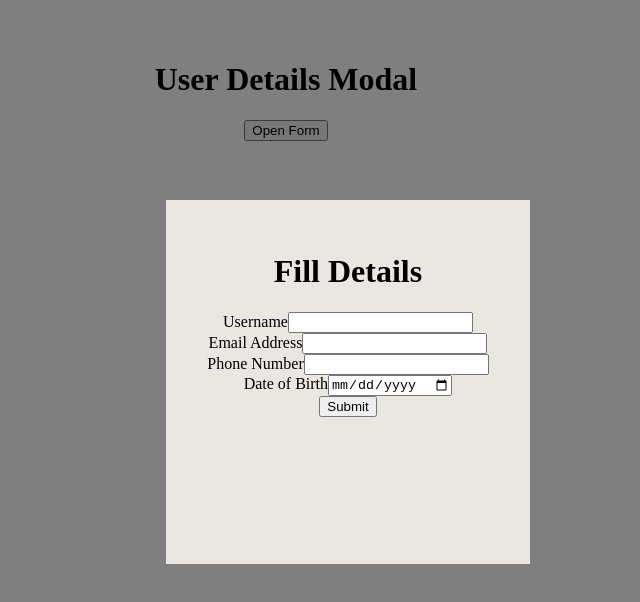
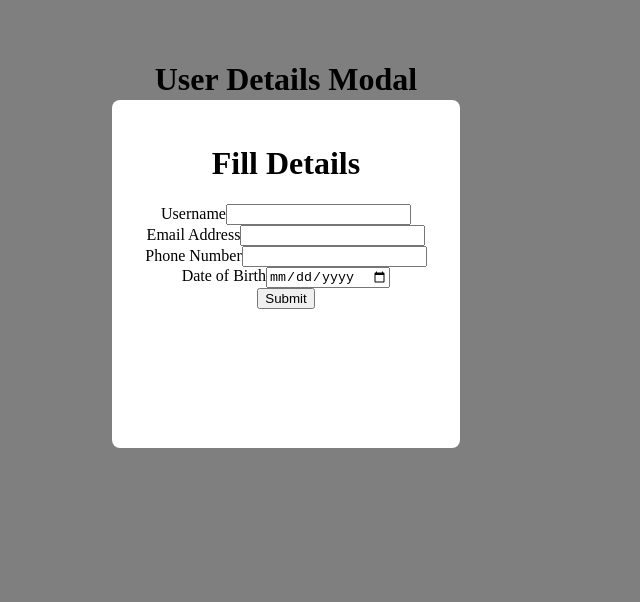
Before and after one commit to nikhilnikam619/xmodal, a React (Vite) app: page / in a window 1280 px wide. Both pictures are taken after a click on the button "Open Form". Shown: the top 602 px of the page, without its empty margins (354-994 px from the left). Built offline with nearby package versions, Linux system fonts and the light colour scheme.

Commit message:
code updated

```diff
--- a/src/App.css
+++ b/src/App.css
@@ -16,6 +16,17 @@
 
 
 }
+
+.modal-content {
+  background: white;
+  padding: 24px;
+  border-radius: 8px;
+  width: 400px;
+  margin: 100px auto;
+  z-index: 1301; /* Must be higher than the backdrop */
+  position: relative;
+}
+
 /*
 .logo {
   height: 6em;
--- a/src/App.jsx
+++ b/src/App.jsx
@@ -104,7 +104,6 @@
 
 // export default App
 
-
 import { useState } from 'react'
 import './App.css'
 import { Modal } from '@mui/material'
@@ -134,7 +133,6 @@ function App() {
       return
     }
 
-
     alert("Form submitted successfully!")
     setFormdata({})
     setIsModalOpen(false)
@@ -148,13 +146,14 @@ function App() {
 
   return (
     <>
-      <div className={isModalOpen ? "modal" : ""}>
       <h1>User Details Modal</h1>
       <button data-testid="open-modal-button" onClick={openModal}>Open Form</button>
 
       <Modal
         open={isModalOpen}
         onClose={closeModal}
+        hideBackdrop={false}
+        disableEnforceFocus={true}
         aria-labelledby="modal-title"
         aria-describedby="modal-description"
       >
@@ -173,7 +172,6 @@ function App() {
           </form>
         </div>
       </Modal>
-      </div>
     </>
   )
 }
```
Lines whose indentation alone changed are shown as unchanged.
